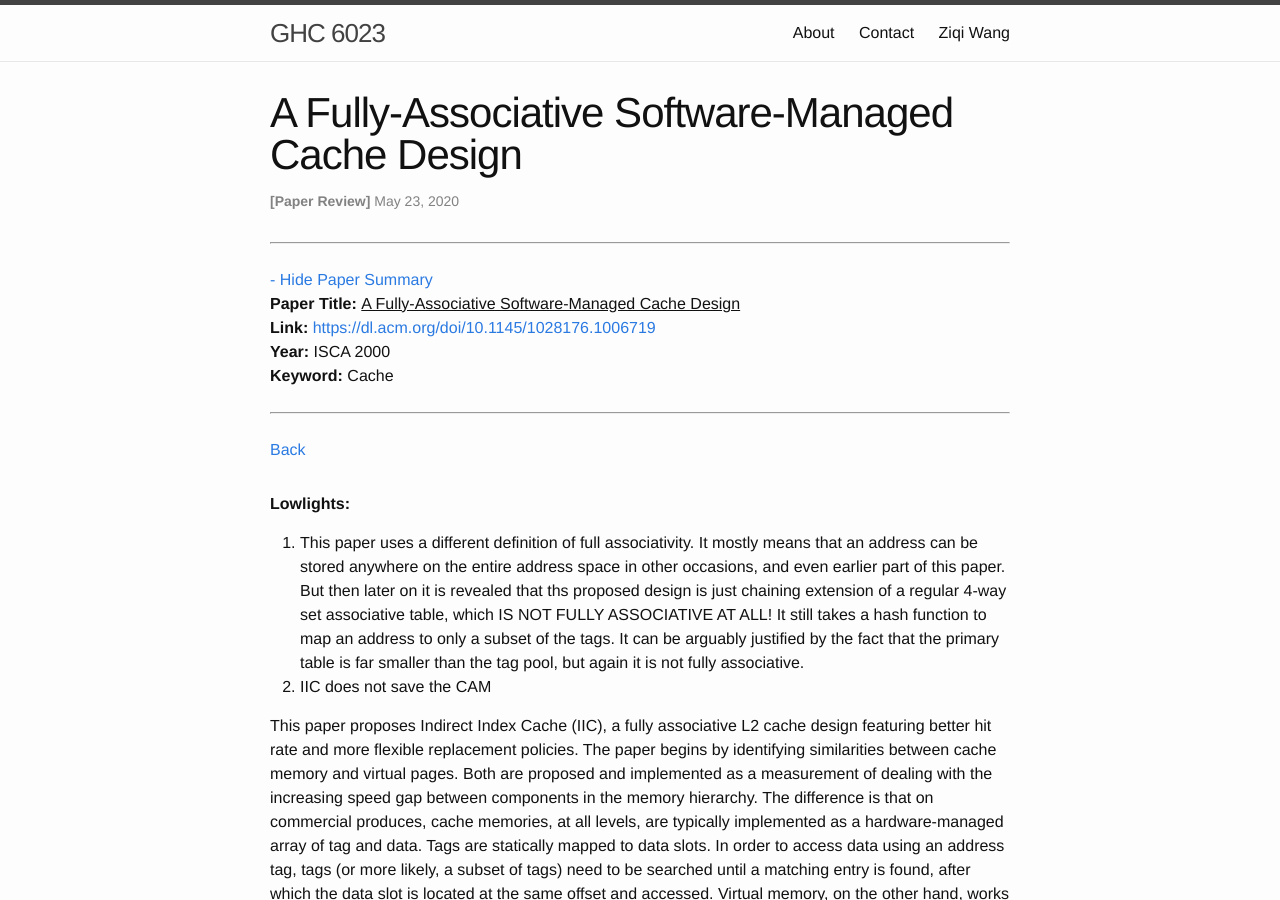
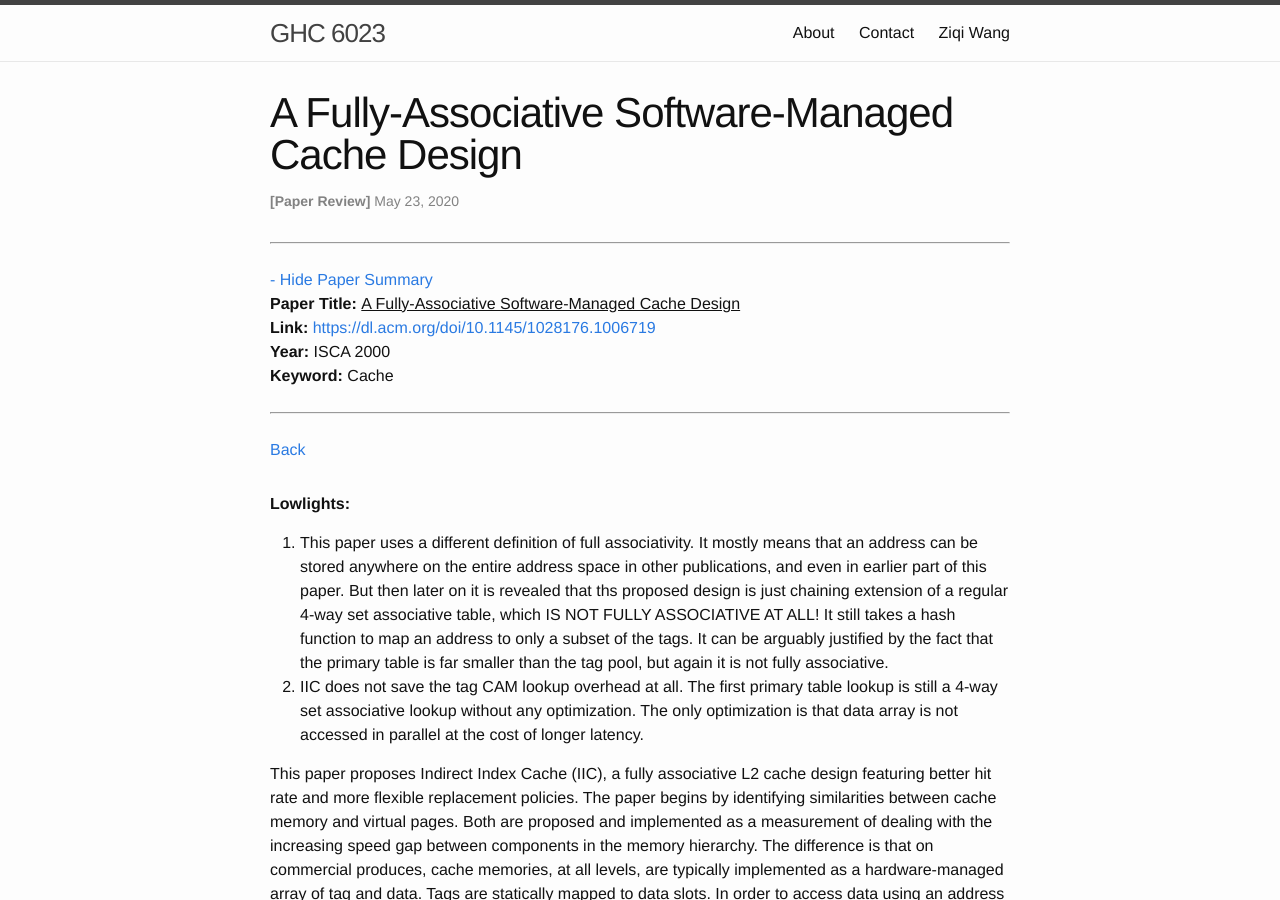
Before and after one commit to wangziqi2013/wangziqi2013.github.io, a Jekyll site: the page built from _posts/2020-05-22-iic.markdown, in a window 1280 px wide and 900 px high. Built offline with Jekyll 4.4.1, drawn with Linux system fonts in a browser that asks for light colours.

Commit message:
Adding second lowlight

```diff
--- a/_posts/2020-05-22-iic.markdown
+++ b/_posts/2020-05-22-iic.markdown
@@ -16,12 +16,14 @@ version_mgmt:
 **Lowlights:**
 
 1. This paper uses a different definition of full associativity. It mostly means that an address can be stored anywhere
-   on the entire address space in other occasions, and even earlier part
+   on the entire address space in other publications, and even in earlier part
    of this paper. But then later on it is revealed that ths proposed design is just chaining extension of a regular
    4-way set associative table, which IS NOT FULLY ASSOCIATIVE AT ALL! It still takes a hash function to map an address to only
    a subset of the tags. It can be arguably justified by the fact that the primary table is far smaller than the tag pool,
    but again it is not fully associative.
-2. IIC does not save the CAM
+2. IIC does not save the tag CAM lookup overhead at all. The first primary table lookup is still a 4-way set associative
+   lookup without any optimization. The only optimization is that data array is not accessed in parallel at the cost
+   of longer latency.
 
 This paper proposes Indirect Index Cache (IIC), a fully associative L2 cache design featuring better hit rate and more flexible
 replacement policies. The paper begins by identifying similarities between cache memory and virtual pages. Both are
```
